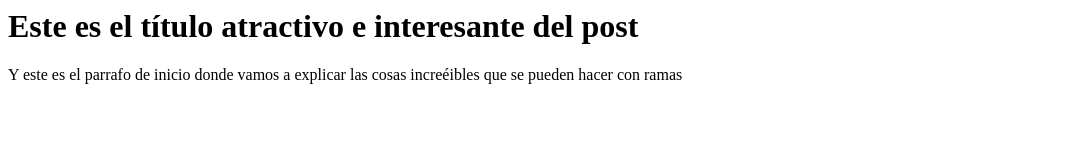
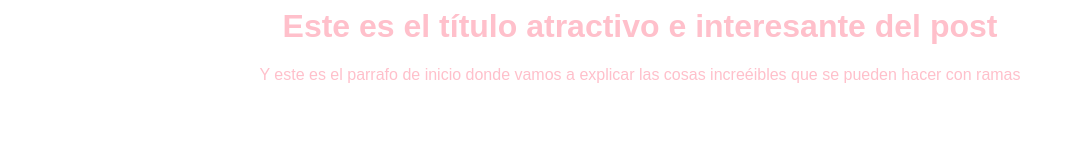
Before and after one commit to devacran/hyperBlog, a plain HTML site: page index.html in a window 1280 px wide. Shown: the whole page, without its empty margins (0-1075 px from the left). Drawn offline with Linux system fonts and the light colour scheme.

Commit message:
Se cambio el color a rosa y se linkeo el archivo de styles.css

```diff
--- a/css/style.css
+++ b/css/style.css
@@ -1,6 +1,6 @@
 body
 {
-    color: #333;
+    color: pink;
     text-align: center;
     font-family: "Arial";
 }
--- a/index.html
+++ b/index.html
@@ -1,7 +1,7 @@
 <html>
     <head>
         <title>El titulo del post</title>
-        <link rel="stylesheet" href="css/estilos.css" />
+        <link rel="stylesheet" href="css/style.css" />
     </head>
     <body>
       <h1>Este es el título atractivo e interesante del post</h1>
```
